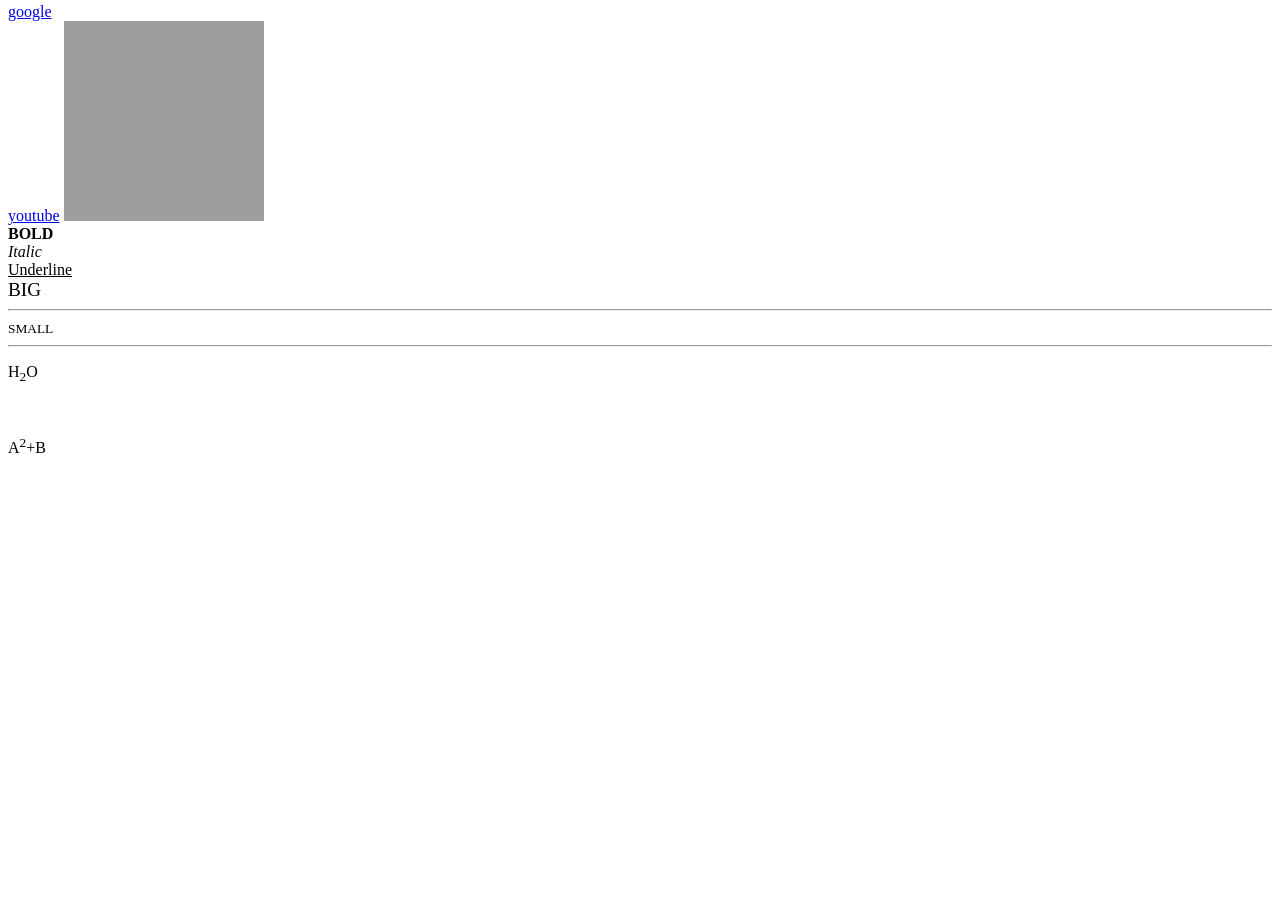
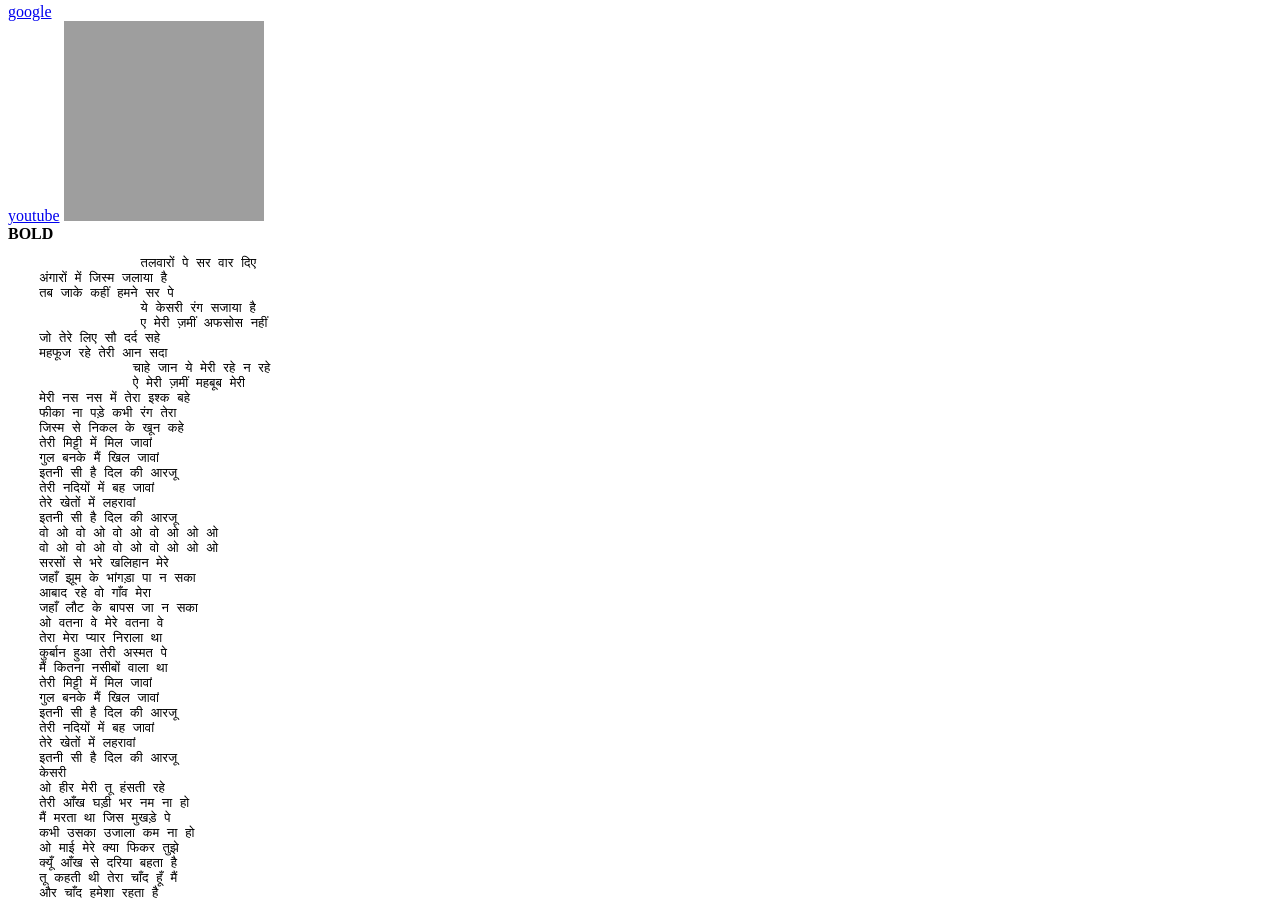
Before and after one commit to Neha-lgtm/start_html, a plain HTML site: page index.html in a window 1280 px wide. Shown: the part 442-1341 px from the top of the page. Before the commit the page ends 916 px from the top, so only its background shows below. Drawn offline with Linux system fonts and the light colour scheme; grey boxes are pictures that could not be loaded.

Commit message:
add a song lyrics in pre tag

```diff
--- a/index.html
+++ b/index.html
@@ -28,6 +28,57 @@
         alt="youtube image" />
     <br>
     <b> BOLD </b>
+    <pre>
+                 तलवारों पे सर वार दिए
+    अंगारों में जिस्म जलाया है
+    तब जाके कहीं हमने सर पे
+                 ये केसरी रंग सजाया है
+                 ए मेरी ज़मीं अफसोस नहीं
+    जो तेरे लिए सौ दर्द सहे
+    महफूज रहे तेरी आन सदा
+                चाहे जान ये मेरी रहे न रहे
+                ऐ मेरी ज़मीं महबूब मेरी
+    मेरी नस नस में तेरा इश्क बहे
+    फीका ना पड़े कभी रंग तेरा
+    जिस्म से निकल के खून कहे
+    तेरी मिट्टी में मिल जावां
+    गुल बनके मैं खिल जावां
+    इतनी सी है दिल की आरजू
+    तेरी नदियों में बह जावां
+    तेरे खेतों में लहरावां
+    इतनी सी है दिल की आरजू
+    वो ओ वो ओ वो ओ वो ओ ओ ओ
+    वो ओ वो ओ वो ओ वो ओ ओ ओ
+    सरसों से भरे खलिहान मेरे
+    जहाँ झूम के भांगड़ा पा न सका
+    आबाद रहे वो गाँव मेरा
+    जहाँ लौट के बापस जा न सका
+    ओ वतना वे मेरे वतना वे
+    तेरा मेरा प्यार निराला था
+    कुर्बान हुआ तेरी अस्मत पे
+    मैं कितना नसीबों वाला था
+    तेरी मिट्टी में मिल जावां
+    गुल बनके मैं खिल जावां
+    इतनी सी है दिल की आरजू
+    तेरी नदियों में बह जावां
+    तेरे खेतों में लहरावां
+    इतनी सी है दिल की आरजू
+    केसरी
+    ओ हीर मेरी तू हंसती रहे
+    तेरी आँख घड़ी भर नम ना हो
+    मैं मरता था जिस मुखड़े पे
+    कभी उसका उजाला कम ना हो
+    ओ माई मेरे क्या फिकर तुझे
+    क्यूँ आँख से दरिया बहता है
+    तू कहती थी तेरा चाँद हूँ मैं
+    और चाँद हमेशा रहता है
+    तेरी मिट्टी में मिल जावां
+    गुल बनके मैं खिल जावां
+    इतनी सी है दिल की आरजू
+    तेरी नदियों में बह जावां
+    तेरे फसलों में लहरावां
+    इतनी सी है दिल की आरजू
+    </pre>
     <br>
     <i> Italic </i>
     <br>
```
